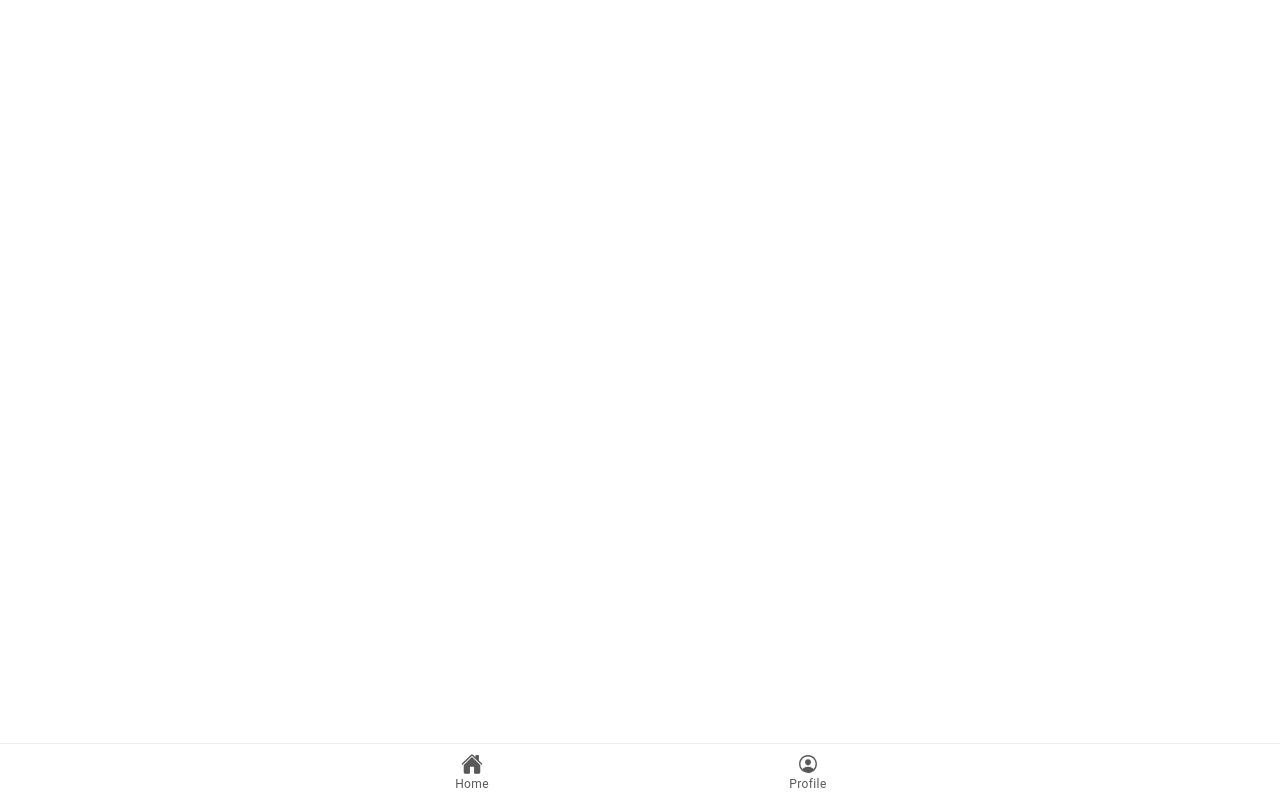
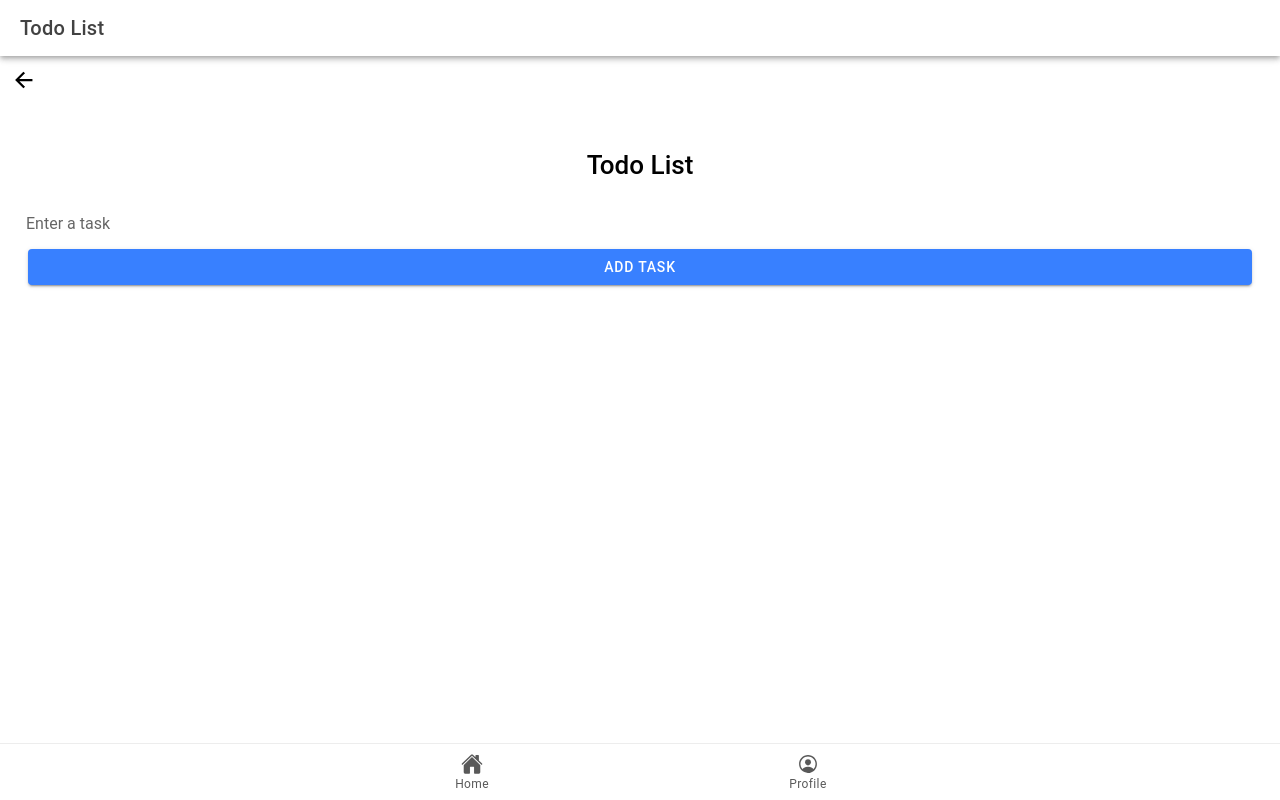
Before and after one commit to Cutiekuan/ion-t-obispo2, a React (Vite) app: page /todolist in a window 1280 px wide. Built offline with nearby package versions, Linux system fonts and the light colour scheme.

Commit message:
initial design for todo list

```diff
--- a/src/App.tsx
+++ b/src/App.tsx
@@ -15,6 +15,7 @@ import Home from './pages/Home';
 import Profile from './pages/Profile';
 import Click_counter from './pages/Click_counter';
 import Calculator from './pages/Calculator';
+import Todolist from './pages/Todolist';
 
 /* Core CSS required for Ionic components to work properly */
 import '@ionic/react/css/core.css';
@@ -65,6 +66,12 @@ const App: React.FC = () => (
           <Route exact path="/click_counter">
             <Click_counter />
           </Route>
+
+          <Route exact path="/todolist">
+            <Todolist />
+          </Route>
+
+
           <Route exact path="/profile">
             <Profile />
           </Route>
--- a/src/pages/Home.tsx
+++ b/src/pages/Home.tsx
@@ -11,7 +11,7 @@ import {
   IonCardHeader,
   IonCardTitle,
 } from '@ionic/react';
-import { pulseOutline, calculatorOutline } from 'ionicons/icons';
+import { pulseOutline, calculatorOutline, listOutline } from 'ionicons/icons';
 import { useHistory } from 'react-router-dom';
 
 const Home: React.FC = () => {
@@ -24,6 +24,11 @@ const Home: React.FC = () => {
   const goToCalculator = () => {
     history.push('/calculator');
   };
+
+  const goToTodolist = () => {
+    history.push('/todolist');
+  };
+
   return (
     <IonPage>
       <IonHeader>
@@ -49,9 +54,10 @@ const Home: React.FC = () => {
             </IonCardContent>
           </IonCard>
 
-          <IonCard style={{ width: '350px' }} color="primary">
+          <IonCard onClick={goToTodolist} style={{ width: '350px', cursor: 'pointer' }} color="primary">
             <IonCardContent style={{ fontSize: '30px' }}>
-              Blank
+              <IonIcon icon={listOutline} slot="start" />
+              Todolist
             </IonCardContent>
           </IonCard>
 
@@ -60,6 +66,8 @@ const Home: React.FC = () => {
               Blank
             </IonCardContent>
           </IonCard>
+
+
         </div>
       </IonContent>
     </IonPage>
--- /dev/null
+++ b/src/pages/Todolist.tsx
@@ -0,0 +1,103 @@
+import React, { useState } from 'react';
+import { IonContent, IonHeader, IonPage, IonTitle, IonToolbar, IonButton, IonGrid, IonRow, IonCol, IonBackButton, IonButtons, IonList, IonItem, IonLabel, IonCheckbox, IonInput, IonIcon } from '@ionic/react';
+import { trashOutline, createOutline } from 'ionicons/icons';
+
+interface Todo {
+  id: number;
+  text: string;
+  completed: boolean;
+}
+
+const Todolist: React.FC = () => {
+  const [todos, setTodos] = useState<Todo[]>([]);
+  const [newTodoText, setNewTodoText] = useState<string>('');
+
+  const toggleTodo = (id: number) => {
+    setTodos(prevTodos =>
+      prevTodos.map(todo =>
+        todo.id === id ? { ...todo, completed: !todo.completed } : todo
+      )
+    );
+  };
+
+  const addTodo = () => {
+    if (newTodoText.trim() !== '') {
+      setTodos(prevTodos => [
+        ...prevTodos,
+        {
+          id: prevTodos.length + 1,
+          text: newTodoText,
+          completed: false
+        }
+      ]);
+      setNewTodoText('');
+    }
+  };
+
+  const deleteTodo = (id: number) => {
+    setTodos(prevTodos => prevTodos.filter(todo => todo.id !== id));
+  };
+
+  const editTodo = (id: number, newText: string) => {
+    setTodos(prevTodos =>
+      prevTodos.map(todo =>
+        todo.id === id ? { ...todo, text: newText } : todo
+      )
+    );
+  };
+
+  return (
+    <IonPage>
+      <IonHeader>
+        <IonToolbar>
+          <IonTitle>Todo List</IonTitle>
+        </IonToolbar>
+      </IonHeader>
+
+      <IonButtons slot="start">
+        <IonBackButton defaultHref="/" />
+      </IonButtons>
+      <IonContent fullscreen className="ion-padding" style={{ backgroundColor: '#f0f0f0' }}>
+        <IonGrid>
+          <IonRow className="ion-align-items-center">
+            <IonCol size="12" className="ion-text-center">
+              <h1>Todo List</h1>
+            </IonCol>
+          </IonRow>
+          <IonRow>
+            <IonCol size="12">
+              <IonInput
+                placeholder="Enter a task"
+                value={newTodoText}
+                onIonChange={(e) => setNewTodoText(e.detail?.value || '')}
+              />
+              <IonButton expand="block" onClick={addTodo}>Add Task</IonButton>
+            </IonCol>
+          </IonRow>
+          <IonRow>
+            <IonCol size="12">
+              <IonList>
+                {todos.map(todo => (
+                  <IonItem key={todo.id}>
+                    <IonLabel>{todo.text}</IonLabel>
+                    <div className="ion-text-end">
+                      <IonButton fill="clear" onClick={() => editTodo(todo.id, prompt("Edit task:", todo.text) || todo.text)}>
+                        <IonIcon icon={createOutline} />
+                      </IonButton>
+                      <IonButton fill="clear" onClick={() => deleteTodo(todo.id)}>
+                        <IonIcon icon={trashOutline} />
+                      </IonButton>
+                    </div>
+                    <IonCheckbox slot="start" checked={todo.completed} onIonChange={() => toggleTodo(todo.id)} />
+                  </IonItem>
+                ))}
+              </IonList>
+            </IonCol>
+          </IonRow>
+        </IonGrid>
+      </IonContent>
+    </IonPage>
+  );
+};
+
+export default Todolist;
```
